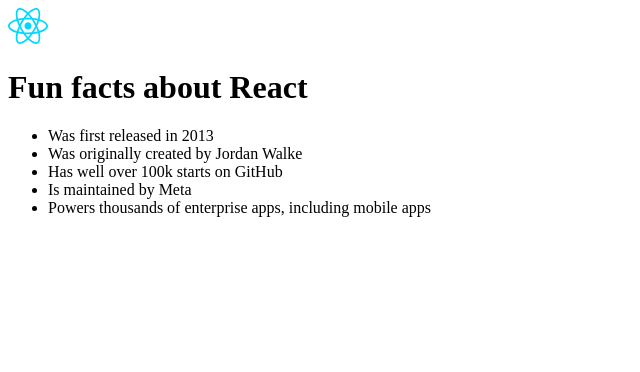
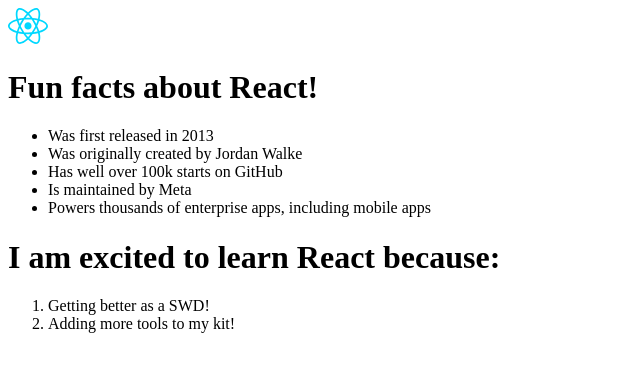
Before and after one commit to JAlazer/ReactLearn, a React (Vite) app in the folder project1/: page / in a window 1280 px wide. Shown: the top 372 px of the page, without its empty margins (0-640 px from the left). Built offline with nearby package versions, Linux system fonts and the light colour scheme.

Commit message:
Created a Page component to beat a challenge, and rendered it!

```diff
--- a/project1/src/ReactFacts.jsx
+++ b/project1/src/ReactFacts.jsx
@@ -17,7 +17,7 @@ const root = createRoot(document.getElementById("root"))
 root.render(
     <main>
         <img src={reactLogo} className="logo react" alt="React logo" width="40px" />
-        <h1>Fun facts about React</h1>
+        <h1>Fun facts about React!</h1>
         <ul>
             <li>Was first released in 2013</li>
             <li>Was originally created by Jordan Walke</li>
@@ -25,5 +25,27 @@ root.render(
             <li>Is maintained by Meta</li>
             <li>Powers thousands of enterprise apps, including mobile apps</li>
         </ul>
+        <h1>I am excited to learn React because:</h1>
+        <Page />
     </main>
 )
+
+// new challenge
+
+/**
+ * Create a custom "Page" component
+ *
+ * It should return an ordered list with the reasons why you're
+ * excited to be learning react :)
+ *
+ * Render the Page component.
+ */
+
+function Page() {
+    return (
+        <ol>
+            <li>Getting better as a SWD!</li>
+            <li>Adding more tools to my kit!</li>
+        </ol>
+    )
+}
```
